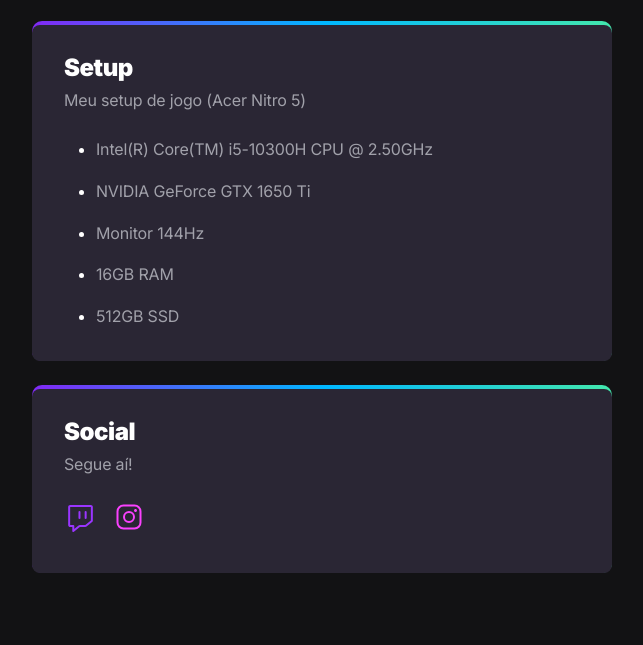
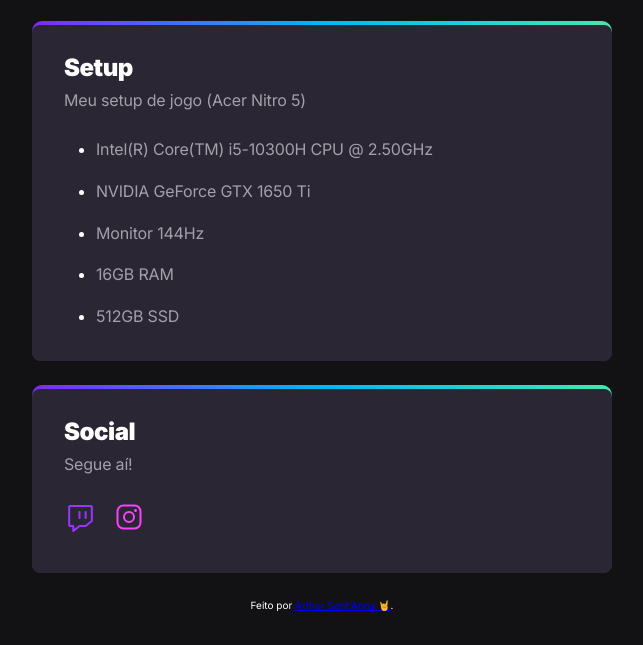
Before and after one commit to Arthur-SantAnna/NLW2022, a plain HTML site: page index.html in a window 1280 px wide. Shown: the part 809-1454 px from the top of the page, without its empty margins (318-961 px from the left). Before the commit the page ends 1414 px from the top, so only its background shows below. Drawn offline with Linux system fonts and the light colour scheme.

Commit message:
créditos

```diff
--- a/index.html
+++ b/index.html
@@ -169,6 +169,7 @@
                 </div>
             </section>
 
+            <p class="credito">Feito por <a target= "_blank" href="https://github.com/Arthur-SantAnna">Arthur Sant'Anna 🤘</a>.</p>
         </main>
 
     </body>
--- a/styles.css
+++ b/styles.css
@@ -27,6 +27,13 @@
 body *{
     font-family: 'Inter', sans-serif;
     line-height: 160%;
+}
+
+.credito{
+    text-align: center;
+    font-family: 'Inter', sans-serif;
+    color: white;
+    font-size: x-small;
 }
 
 header{
```
